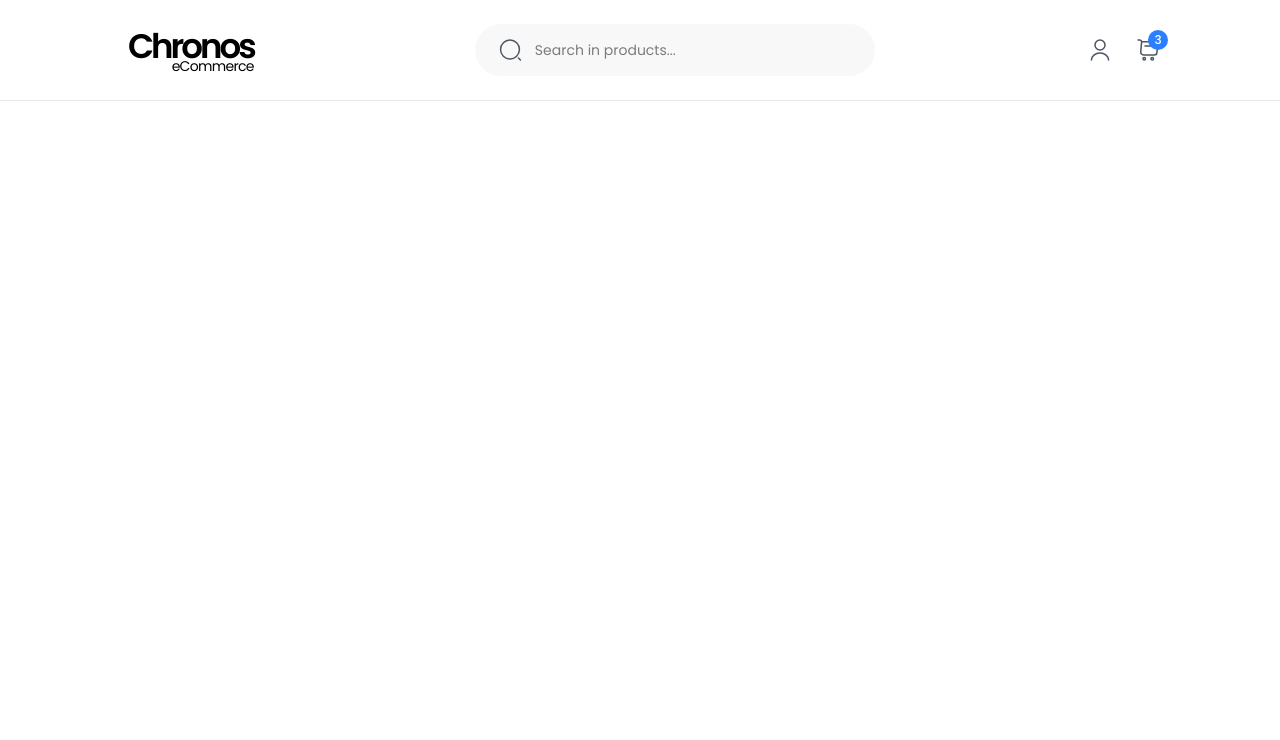
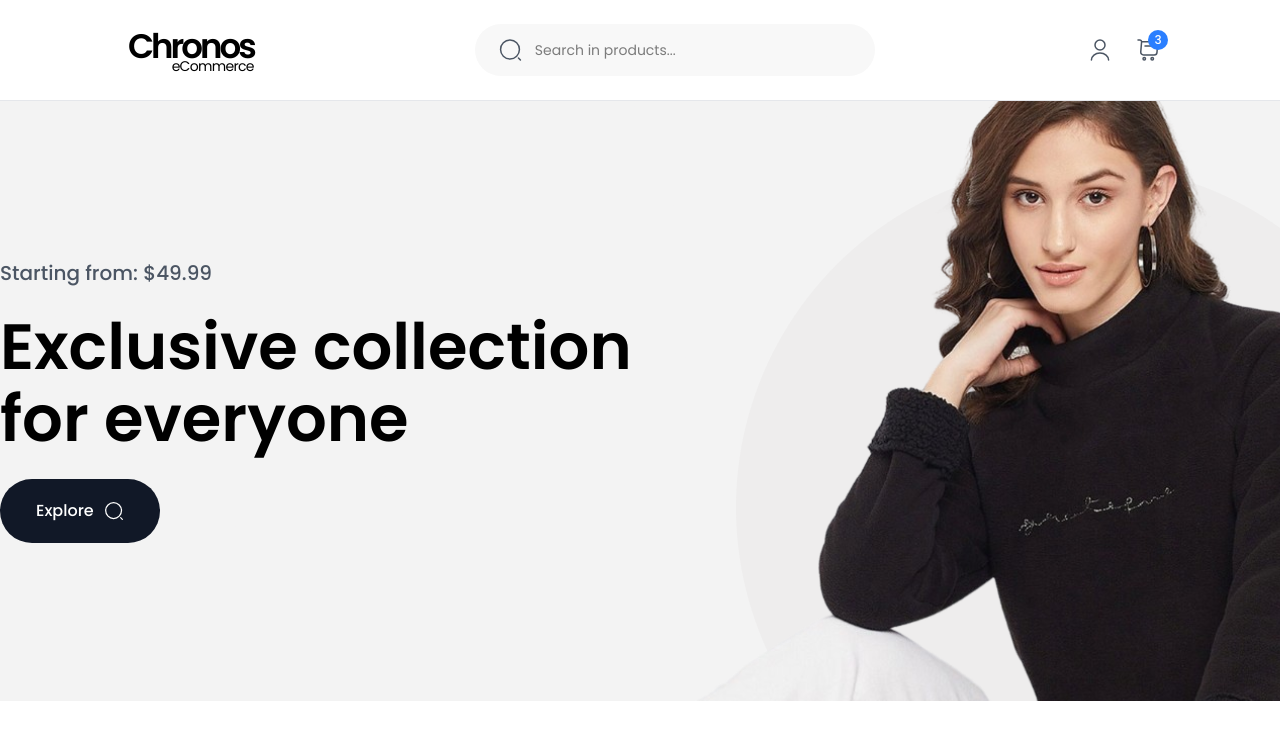
Before and after one commit to NurAlam123/kroniq, a React (Vite) app: page / in a window 1280 px wide. Shown: the top 740 px of the page. Built offline with nearby package versions, Linux system fonts and the light colour scheme.

Commit message:
feat(home): add hero section
refactor: change folder names and move files

```diff
--- a/src/App.tsx
+++ b/src/App.tsx
@@ -1,9 +1,11 @@
-import Navbar from "./components/Navbar";
+import Navbar from "./components/layout/Navbar";
+import Hero from "./pages/Home/Hero";
 
 function App() {
   return (
     <div>
       <Navbar />
+      <Hero />
     </div>
   );
 }
--- /dev/null
+++ b/src/assets/icons/Search.tsx
@@ -0,0 +1,31 @@
+import type { SVGProps } from "react";
+
+const SearchIcon = ({ className, ...props }: SVGProps<SVGSVGElement>) => {
+  return (
+    <svg
+      width="20"
+      height="20"
+      viewBox="0 0 20 20"
+      fill="none"
+      xmlns="http://www.w3.org/2000/svg"
+      className={className}
+      {...props}
+      stroke="currentColor"
+    >
+      <path
+        d="M9.58332 17.5C13.9556 17.5 17.5 13.9556 17.5 9.58332C17.5 5.21106 13.9556 1.66666 9.58332 1.66666C5.21106 1.66666 1.66666 5.21106 1.66666 9.58332C1.66666 13.9556 5.21106 17.5 9.58332 17.5Z"
+        strokeWidth="1.25"
+        strokeLinecap="round"
+        strokeLinejoin="round"
+      />
+      <path
+        d="M18.3333 18.3333L16.6667 16.6667"
+        strokeWidth="1.25"
+        strokeLinecap="round"
+        strokeLinejoin="round"
+      />
+    </svg>
+  );
+};
+
+export default SearchIcon;
--- /dev/null
+++ b/src/components/common/Button.tsx
@@ -0,0 +1,15 @@
+import type { ButtonHTMLAttributes } from "react";
+
+const Button = ({
+  className,
+  ...props
+}: ButtonHTMLAttributes<HTMLButtonElement>) => {
+  return (
+    <button
+      className={`w-fit rounded-full bg-[#111827] py-5 px-8 text-white font-medium flex items-center justify-center gap-2 active:scale-95 transition-[scale] ${className}`}
+      {...props}
+    />
+  );
+};
+
+export default Button;
--- a/src/components/Navbar.tsx
+++ b/src/components/layout/Navbar.tsx
@@ -1,4 +1,4 @@
-import Image from "./shared/Image";
+import Image from "../common/Image";
 
 const Navbar = () => {
   return (
--- /dev/null
+++ b/src/pages/Home/Hero.tsx
@@ -0,0 +1,30 @@
+import SearchIcon from "../../assets/icons/Search";
+import Button from "../../components/common/Button";
+import Image from "../../components/common/Image";
+
+const Hero = () => {
+  return (
+    <div className="h-[600px] relative">
+      <div className="absolute h-full w-full -z-10 pointer-events-none">
+        <Image src="/hero-bg.png" className="mx-auto h-full object-contain" />
+      </div>
+
+      <div className="max-screen w-full h-full flex items-center justify-start">
+        <div className="w-[632px] flex flex-col gap-6">
+          <p className="text-[20px]/[28px] font-medium text-[#4b5563]">
+            Starting from: $49.99
+          </p>
+          <p className="text-[64px]/[72px] font-semibold">
+            Exclusive collection for everyone
+          </p>
+          <Button className="gap-[10px] px-9">
+            <span>Explore</span>
+            <SearchIcon />
+          </Button>
+        </div>
+      </div>
+    </div>
+  );
+};
+
+export default Hero;
```
Also changed, not shown: public/hero-bg.png (added), src/components/common/Image.tsx (renamed from src/components/shared/Image.tsx).
